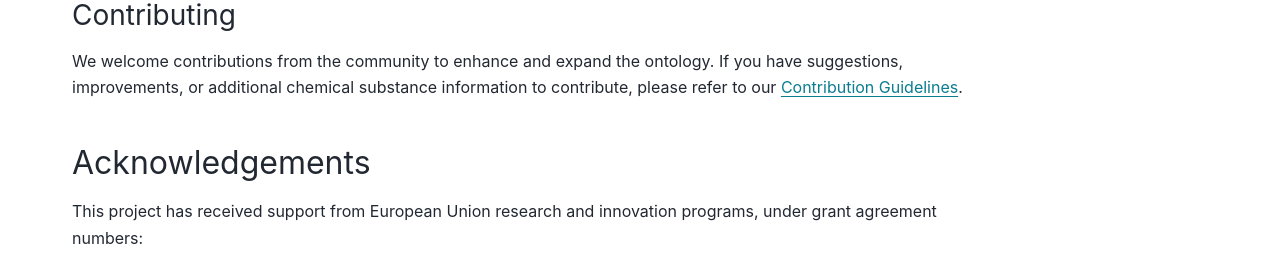
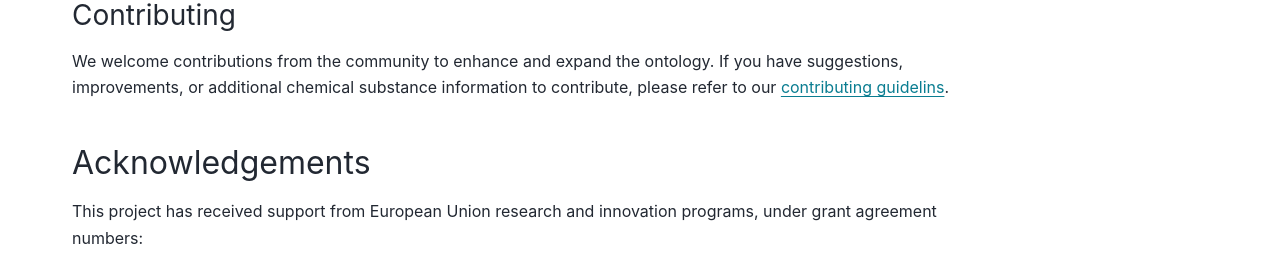
Before and after one commit to emmo-repo/domain-battery, a Sphinx documentation site: the page built from sphinx/index.rst, in a window 1280 px wide and 900 px high, scrolled down 2566 px. Shown: the part 266-536 px from the top of the window. Built offline with Sphinx 7.4.7 and the PyData theme 0.15.4, drawn with Linux system fonts in a browser that asks for light colours.

Commit message:
fixup in sphinx

```diff
--- a/sphinx/index.rst
+++ b/sphinx/index.rst
@@ -4,7 +4,7 @@
 
    About <about>
    self
-   references
+   References <battery>
    Contribute <contribute>
 
 
@@ -180,8 +180,7 @@
 
 We welcome contributions from the community to enhance and expand the
 ontology. If you have suggestions, improvements, or additional chemical
-substance information to contribute, please refer to our `Contribution
-Guidelines <CONTRIBUTING.md>`__.
+substance information to contribute, please refer to our :ref:`contributing guidelins<contribute:Contributing to the ontology>`.
 
 Acknowledgements
 ~~~~~~~~~~~~~~~~
--- a/sphinx/ttl_to_rst.py
+++ b/sphinx/ttl_to_rst.py
@@ -139,7 +139,7 @@
     ]
 
     # GENERATE PAGES
-    rst_filename = "references.rst"
+    rst_filename = "battery.rst"
 
     rst = render_rst_top()
 
```
Also changed, not shown: sphinx/battery.rst (renamed from sphinx/references.rst).
